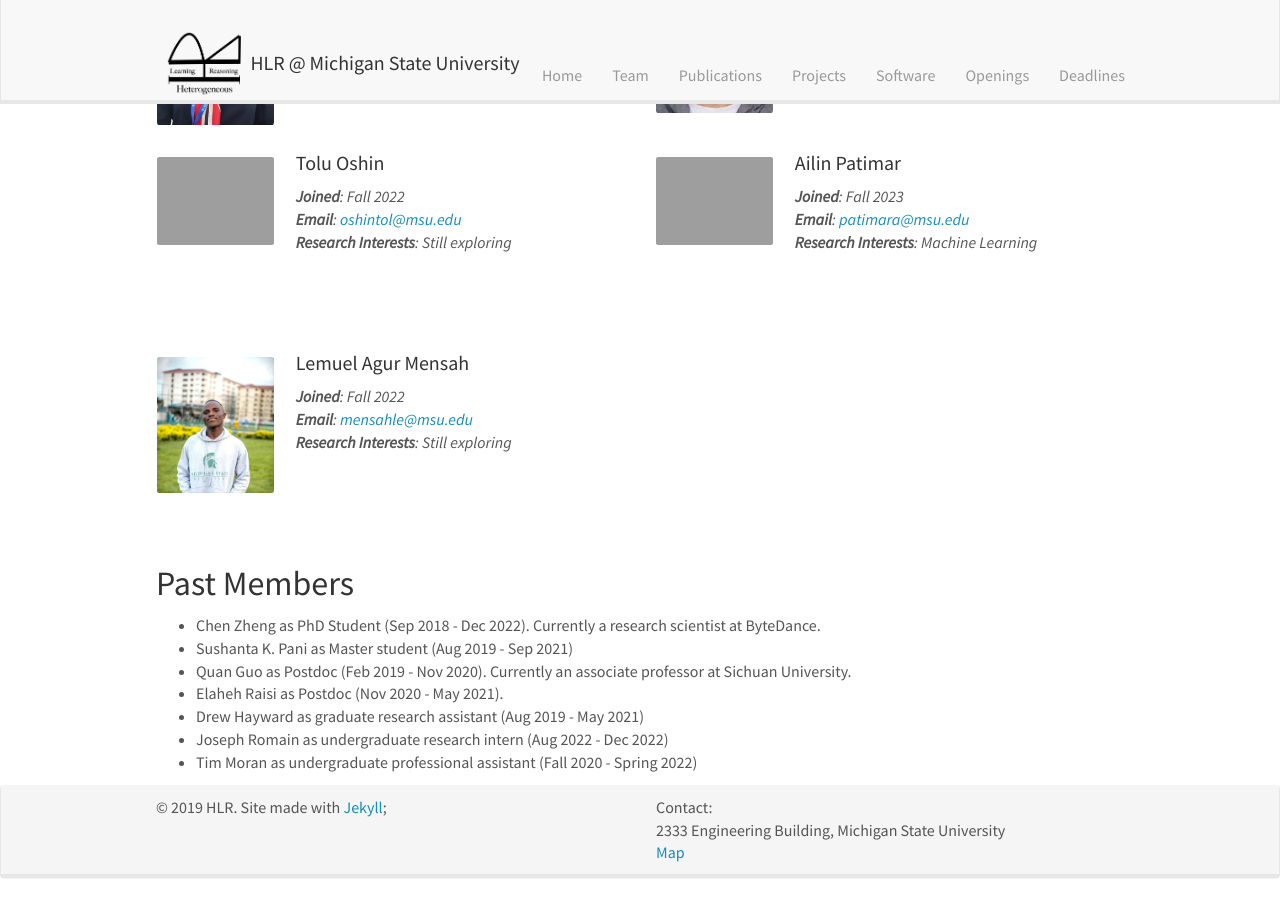
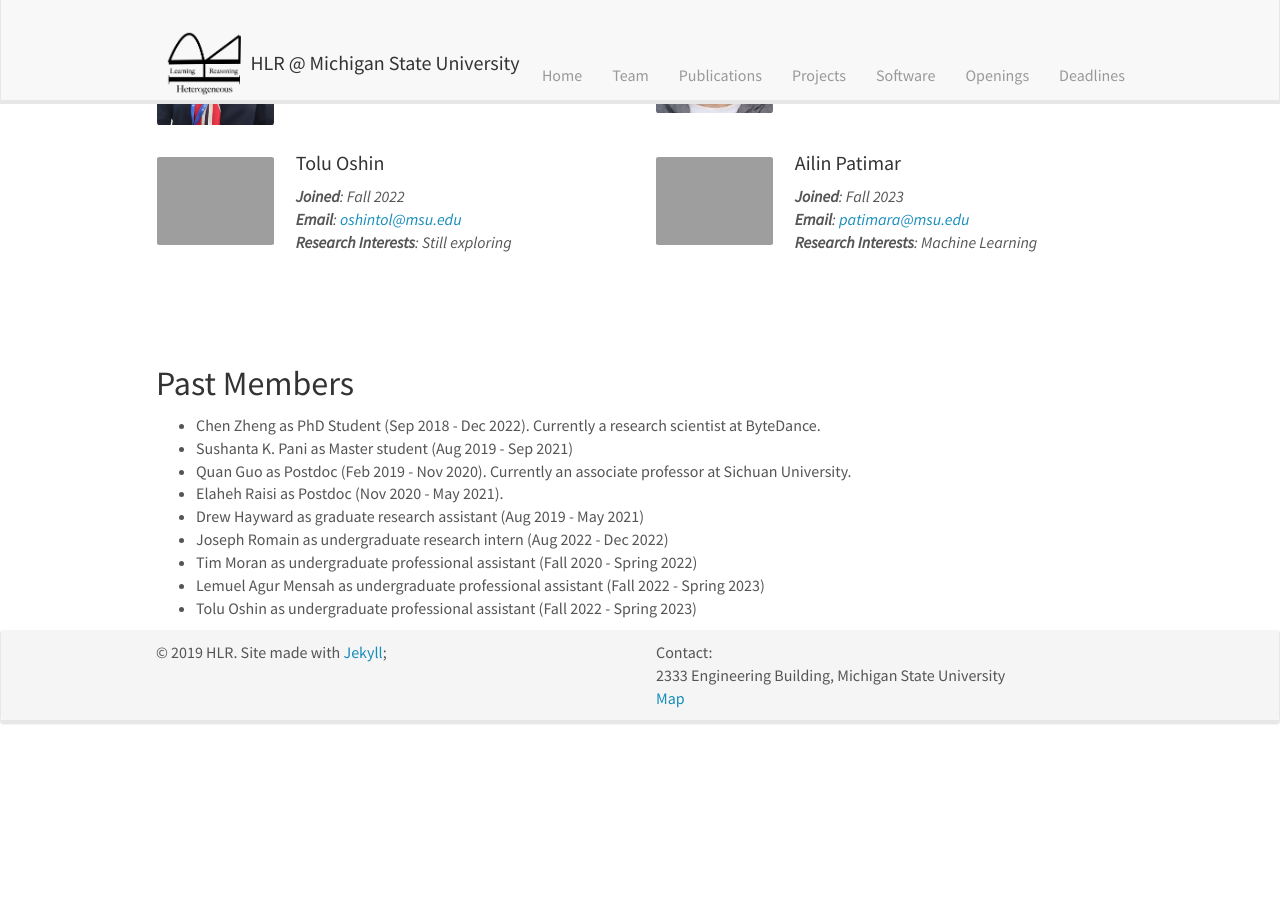
Before and after one commit to HLR/HLR.github.io, a Jekyll site: the page built from _pages/team.md, in a window 1280 px wide and 900 px high, scrolled down 3098 px. Built offline with Jekyll 4.4.1, drawn with Linux system fonts in a browser that asks for light colours; nearby versions of some CDN libraries; after the commit the page ends 3844 px from its top, so only the background shows below that.

Commit message:
past members update

```diff
--- a/_data/undergrads.yml
+++ b/_data/undergrads.yml
@@ -31,10 +31,3 @@
   joined: Fall 2023
   research_interest: Machine Learning
   webpage: /
-
-- name: Lemuel Agur Mensah
-  photo: lemuel.jpg
-  email: mensahle@msu.edu
-  joined: Fall 2022
-  research_interest: Still exploring
-  webpage: /
--- a/_pages/team.md
+++ b/_pages/team.md
@@ -93,3 +93,5 @@ Go to <a href="{{ site.url }}{{ site.baseurl }}/pictures/"> <b>Gallery</b> </a>
 - Drew Hayward as graduate research assistant (Aug 2019 - May 2021)
 - Joseph Romain as undergraduate research intern (Aug 2022 - Dec 2022)
 - Tim Moran as undergraduate professional assistant (Fall 2020 - Spring 2022)
+- Lemuel Agur Mensah as undergraduate professional assistant (Fall 2022 - Spring 2023)
+- Tolu Oshin as undergraduate professional assistant (Fall 2022 - Spring 2023)
```
